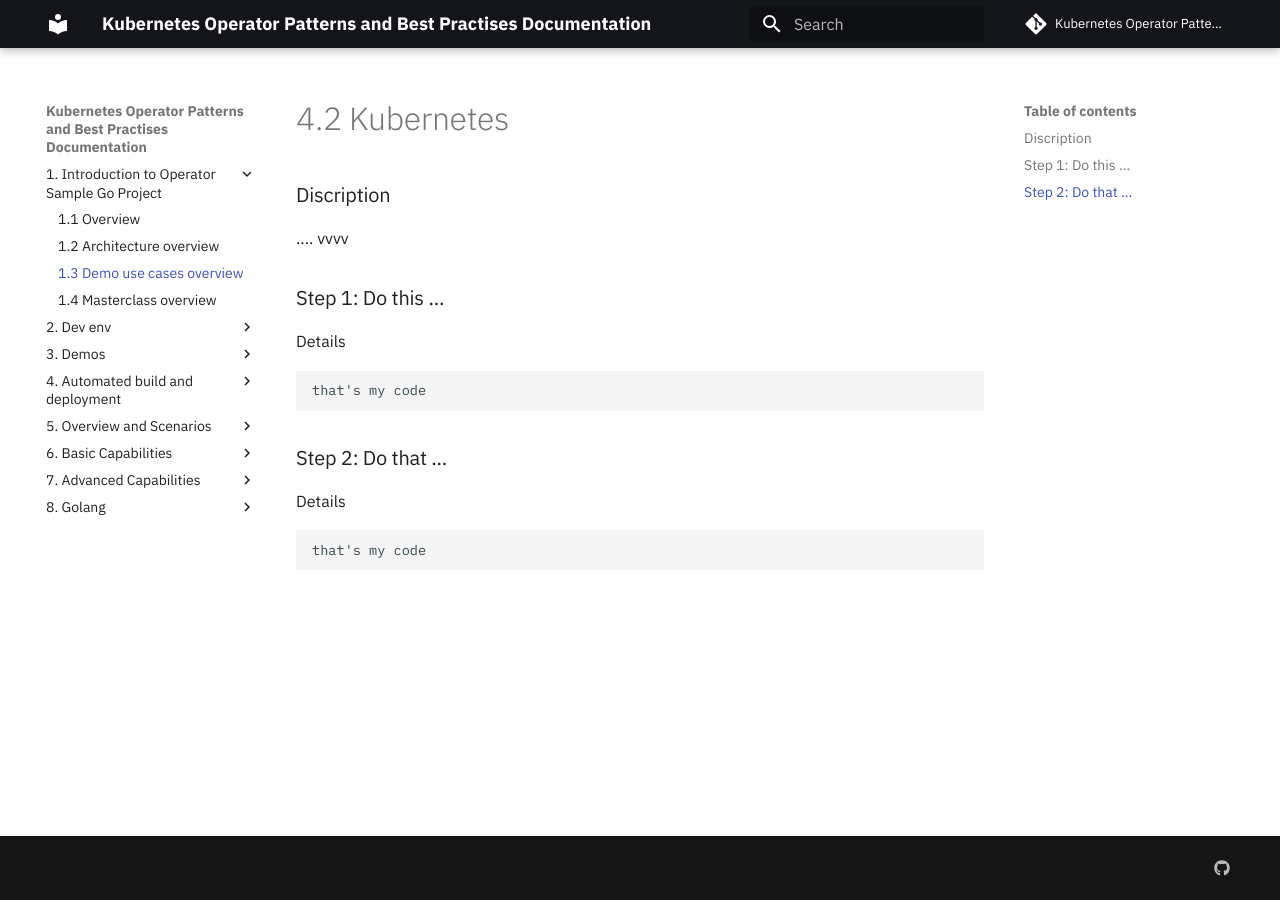
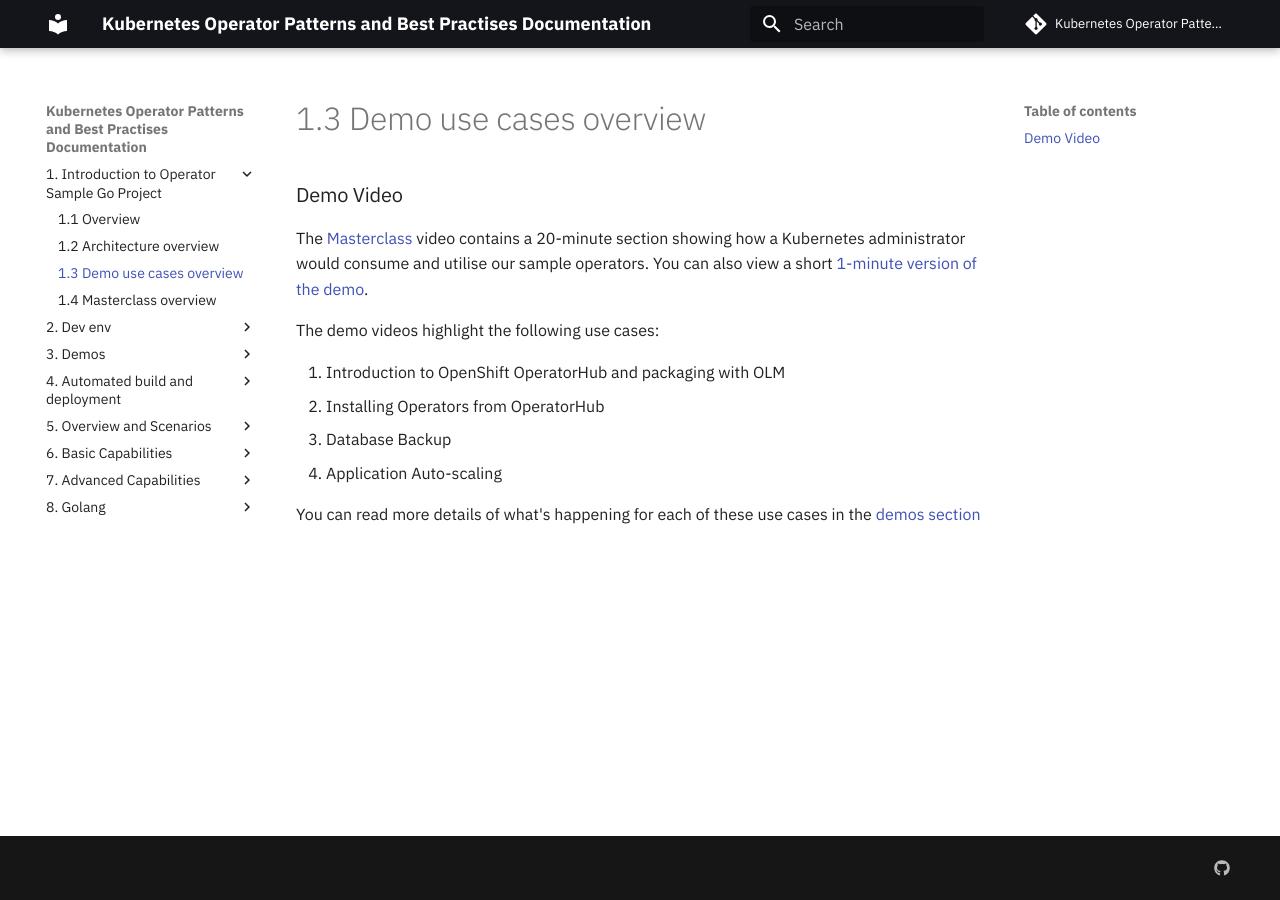
Before and after one commit to IBM/operator-sample-go-documentation, an MkDocs documentation site: the page built from documentation/demo-use-cases.md, in a window 1280 px wide. Built offline with MkDocs 1.6.1 and Material for MkDocs 9.7.7, drawn with Linux system fonts in a browser that asks for light colours; comment, search, counter and statistics services are not loaded.

Commit message:
demo updates2

````diff
--- a/documentation/demo-use-cases.md
+++ b/documentation/demo-use-cases.md
@@ -1,21 +1,14 @@
-# 4.2 Kubernetes
+# 1.3 Demo use cases overview
 
-### Discription
+### Demo Video
 
-.... vvvv
+The [Masterclass](./masterclass.md) video contains a 20-minute section showing how a Kubernetes administrator would consume and utilise our sample operators.  You can also view a short [1-minute version of the demo](https://youtu.be/igl2X7hYRDE).
 
-### Step 1: Do this ...
+The demo videos highlight the following use cases:
 
-Details
+1. Introduction to OpenShift OperatorHub and packaging with OLM
+2. Installing Operators from OperatorHub
+3. Database Backup
+4. Application Auto-scaling
 
-```sh
-that's my code
-```
-
-### Step 2: Do that ...
-
-Details
-
-```sh
-that's my code
-```
+You can read more details of what's happening for each of these use cases in the [demos section](./demos-overview.md)
--- a/mkdocs.yml
+++ b/mkdocs.yml
@@ -25,10 +25,10 @@ nav:
     - 2.6 Run operators without OLM: ./automation-run-operators-without-olm.md
     - 2.7 Run operators with OLM: ./automation-run-operator-with-olm.md
   - 3. Demos:
-    - 3.1 Overview: ./template.md
-    - 3.2 OperatorHub: ./template.md
-    - 3.3 Database backup: ./template.md
-    - 3.4 Auto-scaler: ./template.md
+    - 3.1 Overview: ./demos-overview.md
+    - 3.2 OperatorHub: ./demos-operatorhub.md
+    - 3.3 Database backup: ./demos-database-backup.md
+    - 3.4 Auto-scaler: ./demos-auto-scaler.md
   - 4. Automated build and deployment:
     - 4.1 Overview: ./template.md
     - 4.2 Kubernetes: ./automation-setup-kubernetes.md
````
Also changed, not shown: documentation/demos-auto-scaler.md (added, +3 -0 lines), documentation/demos-database-backup.md (added, +3 -0 lines), documentation/demos-operatorhub.md (added, +19 -0 lines), documentation/demos-overview.md (added, +3 -0 lines).
